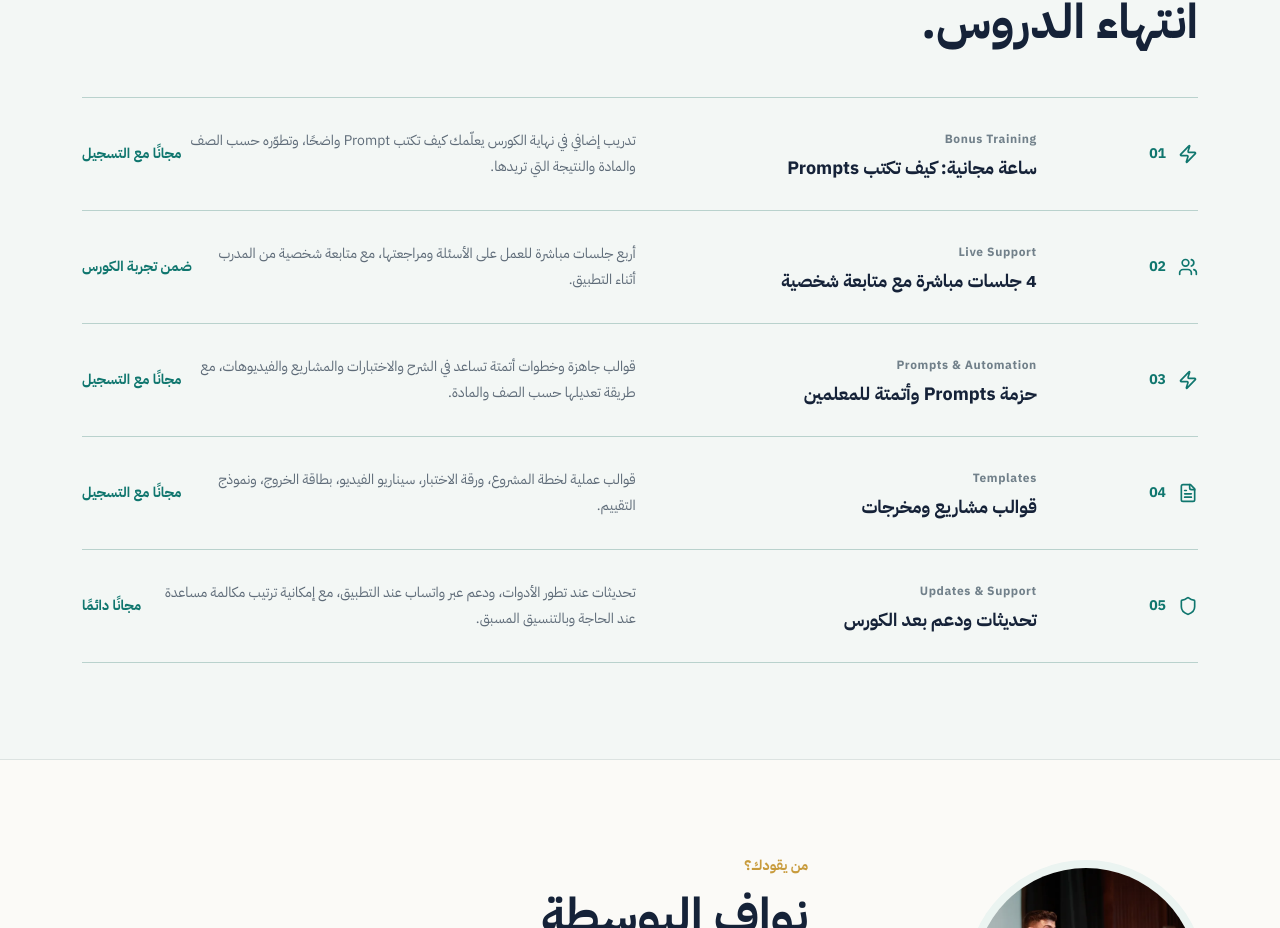
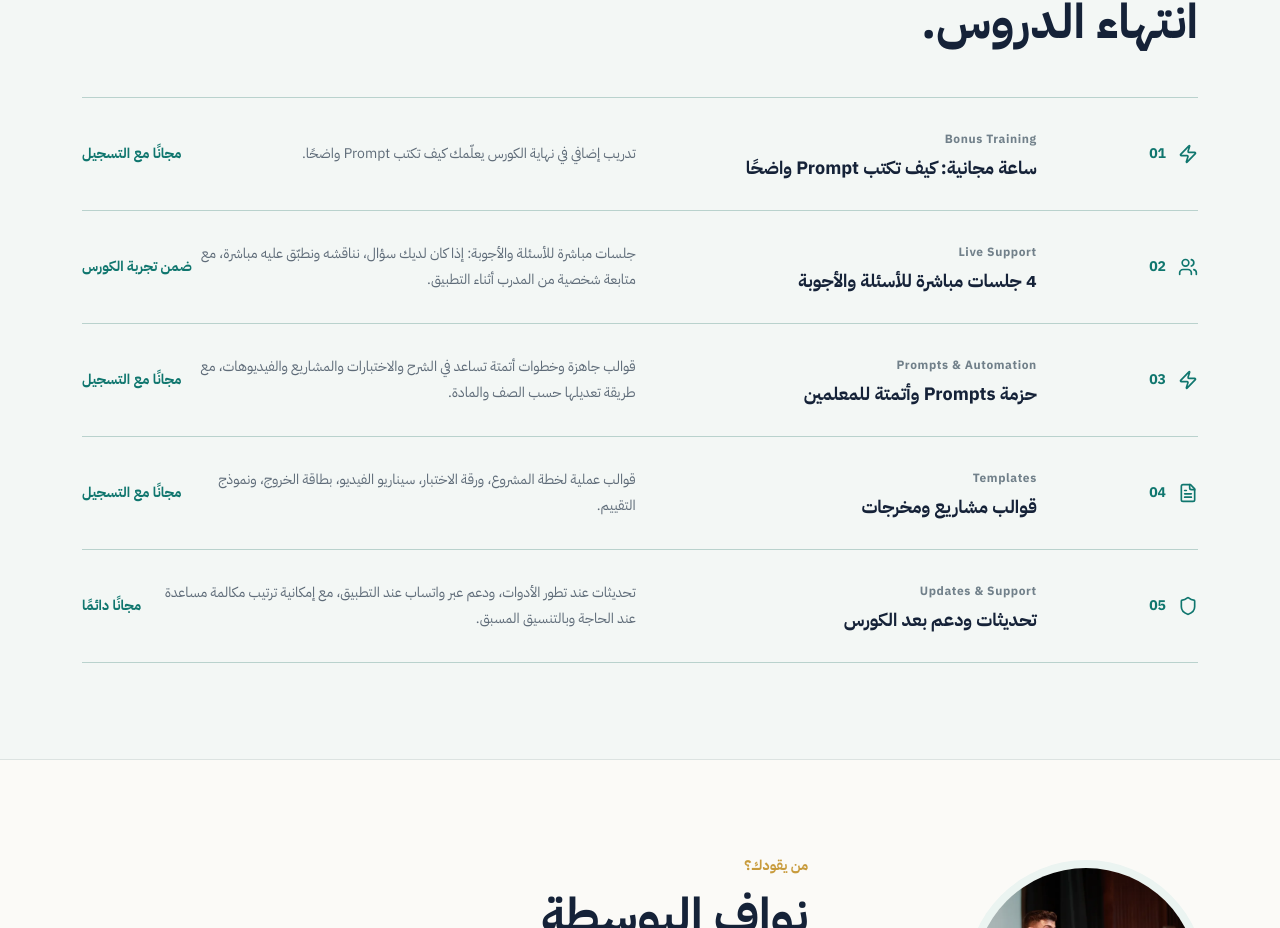
Before and after one commit to fhrrutedf/notebooklm-course-landing, a Next.js app: page / in a window 1280 px wide. Shown: the part 4394-5322 px from the top of the page. Built offline with nearby package versions, Linux system fonts and the light colour scheme.

Commit message:
Clarify prompt bonus and live Q&A sessions

```diff
--- a/src/app/page.tsx
+++ b/src/app/page.tsx
@@ -88,8 +88,8 @@ export default function LandingPage() {
   ]
 
   const bonuses = [
-    { title: 'ساعة مجانية: كيف تكتب Prompts', subtitle: 'Bonus Training', oldValue: 'قيمة إضافية', value: 'مجانًا مع التسجيل', desc: 'تدريب إضافي في نهاية الكورس يعلّمك كيف تكتب Prompt واضحًا، وتطوّره حسب الصف والمادة والنتيجة التي تريدها.', icon: Zap },
-    { title: '4 جلسات مباشرة مع متابعة شخصية', subtitle: 'Live Support', oldValue: '', value: 'ضمن تجربة الكورس', desc: 'أربع جلسات مباشرة للعمل على الأسئلة ومراجعتها، مع متابعة شخصية من المدرب أثناء التطبيق.', icon: Users },
+    { title: 'ساعة مجانية: كيف تكتب Prompt واضحًا', subtitle: 'Bonus Training', oldValue: 'قيمة إضافية', value: 'مجانًا مع التسجيل', desc: 'تدريب إضافي في نهاية الكورس يعلّمك كيف تكتب Prompt واضحًا.', icon: Zap },
+    { title: '4 جلسات مباشرة للأسئلة والأجوبة', subtitle: 'Live Support', oldValue: '', value: 'ضمن تجربة الكورس', desc: 'جلسات مباشرة للأسئلة والأجوبة: إذا كان لديك سؤال، نناقشه ونطبّق عليه مباشرة، مع متابعة شخصية من المدرب أثناء التطبيق.', icon: Users },
     { title: 'حزمة Prompts وأتمتة للمعلمين', subtitle: 'Prompts & Automation', oldValue: '1,500 ليرة سورية جديدة', value: 'مجانًا مع التسجيل', desc: 'قوالب جاهزة وخطوات أتمتة تساعد في الشرح والاختبارات والمشاريع والفيديوهات، مع طريقة تعديلها حسب الصف والمادة.', icon: Zap },
     { title: 'قوالب مشاريع ومخرجات', subtitle: 'Templates', oldValue: '1,000 ليرة سورية جديدة', value: 'مجانًا مع التسجيل', desc: 'قوالب عملية لخطة المشروع، ورقة الاختبار، سيناريو الفيديو، بطاقة الخروج، ونموذج التقييم.', icon: FileText },
     { title: 'تحديثات ودعم بعد الكورس', subtitle: 'Updates & Support', oldValue: '', value: 'مجانًا دائمًا', desc: 'تحديثات عند تطور الأدوات، ودعم عبر واتساب عند التطبيق، مع إمكانية ترتيب مكالمة مساعدة عند الحاجة وبالتنسيق المسبق.', icon: Shield },
@@ -114,11 +114,11 @@ export default function LandingPage() {
     },
     {
       q: 'هل الكورس فيديوهات مسجلة أم لقاءات مباشرة؟',
-      a: 'الكورس مدته 5 ساعات ونصف، وهو برنامج مسجل ومنظم، وترافقه 4 جلسات مباشرة للعمل على الأسئلة ومراجعتها، مع متابعة شخصية من المدرب أثناء التطبيق.',
+      a: 'الكورس مدته 5 ساعات ونصف، وهو برنامج مسجل ومنظم، وترافقه 4 جلسات مباشرة للأسئلة والأجوبة والتطبيق على الأسئلة التي يطرحها المتدرّبون، مع متابعة شخصية من المدرب أثناء التطبيق.',
     },
     {
       q: 'كم مدة الكورس؟ وهل توجد جلسات مباشرة؟',
-      a: 'مدة المحتوى المسجل 5 ساعات ونصف. نعم، توجد 4 جلسات مباشرة مخصصة للعمل على الأسئلة ومراجعتها، إضافة إلى متابعة شخصية من المدرب.',
+      a: 'مدة المحتوى المسجل 5 ساعات ونصف. نعم، توجد 4 جلسات مباشرة للأسئلة والأجوبة، نناقش فيها أسئلة المتدرّبين ونطبّق عليها، إضافة إلى متابعة شخصية من المدرب.',
     },
     {
       q: 'هل تشرحون من مصادر محددة أم يجيب الذكاء الاصطناعي من عنده؟',
```
